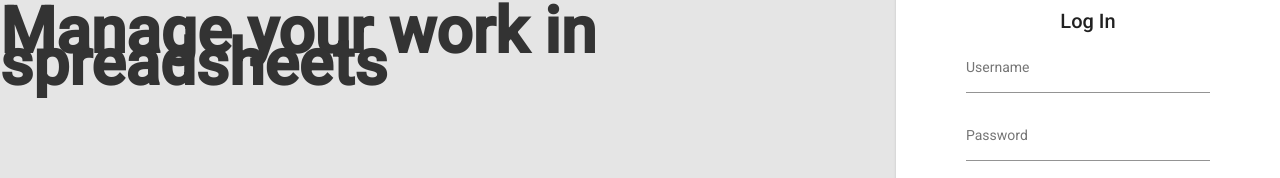
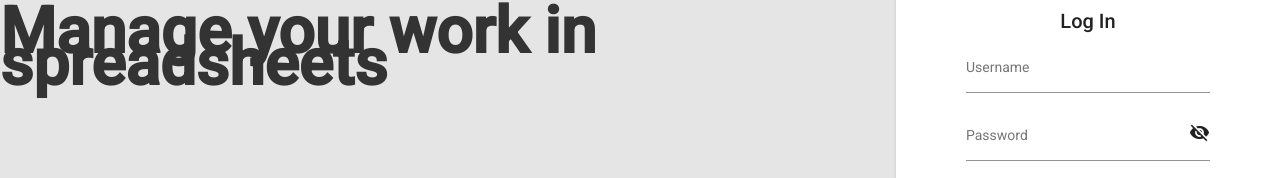
Before and after one commit to hakhan88/Stocks-Trading-Portal, an Angular app: page /signin in a window 1280 px wide. Shown: the part 128-306 px from the top of the page. Built offline with nearby package versions, Linux system fonts and the light colour scheme.

Commit message:
fix filter open issue to show table for the data and login passwork issue

```diff
--- a/src/app/components/signin/signin.component.html
+++ b/src/app/components/signin/signin.component.html
@@ -17,10 +17,12 @@
                     </mat-form-field>
 
                     <mat-form-field class="example-full-width">
-                        <input matInput placeholder="Password">
+                        <input matInput placeholder="Password" [type]="hide2 ? 'password' : 'text'">
+                        <mat-icon matSuffix (click)="hide2 = !hide2">{{hide2 ? 'visibility_off' : 'visibility'}}
+                        </mat-icon>
                     </mat-form-field>
                 </mat-card-content>
-                <button mat-stroked-button color="accent" class="btn-block">Sign-in</button>
+                <button mat-stroked-button color="accent" (click)="signIn()" class="btn-block">Sign-in</button>
             </form>
         </mat-card>
     </div>
--- a/src/app/components/signin/signin.component.ts
+++ b/src/app/components/signin/signin.component.ts
@@ -1,15 +1,21 @@
 import { Component, OnInit } from '@angular/core';
+import { Router } from '@angular/router';
 
 @Component({
-  selector: 'app-signin',
-  templateUrl: './signin.component.html',
-  styleUrls: ['./signin.component.scss']
+    selector: 'app-signin',
+    templateUrl: './signin.component.html',
+    styleUrls: ['./signin.component.scss']
 })
 export class SigninComponent implements OnInit {
+    hide = true;
+    hide2 = true;
+    constructor(private route: Router) { }
 
-  constructor() { }
+    ngOnInit(): void {
+    }
 
-  ngOnInit(): void {
-  }
+    signIn(): void {
+        this.route.navigate(['/stockDetails']);
+    }
 
 }
--- a/src/app/components/stockDetails/stockDetails.component.html
+++ b/src/app/components/stockDetails/stockDetails.component.html
@@ -1,5 +1,5 @@
 <div class="main-wrapper" fxLayout="column" fxLayoutAlign="start center">
-    <div class="filter-container">
+    <div [ngClass]="'filter-container'">
         <mat-expansion-panel>
             <mat-expansion-panel-header>
                 <mat-panel-title>
@@ -201,7 +201,7 @@
         </mat-expansion-panel>
     </div>
 
-    <div class="table-wrapper-scrollbar">
+    <div [ngClass]="'table-wrapper-scrollbar'">
         <table mat-table [dataSource]="data" class="mat-elevation-z8 table-min-width-styling">
             <ng-container [matColumnDef]="column" *ngFor="let column of displayedColumns">
                 <th mat-header-cell *matHeaderCellDef> {{column}} </th>
@@ -212,5 +212,4 @@
             <tr mat-row *matRowDef="let row; columns: columnsToDisplay;"></tr>
         </table>
     </div>
-
 </div>
--- a/src/scss/styles.scss
+++ b/src/scss/styles.scss
@@ -23,7 +23,7 @@ body {
 }
 
 .main-wrapper {
-    height: 100%;
+    // height: 100%;
 }
 
 .positronx {
```
